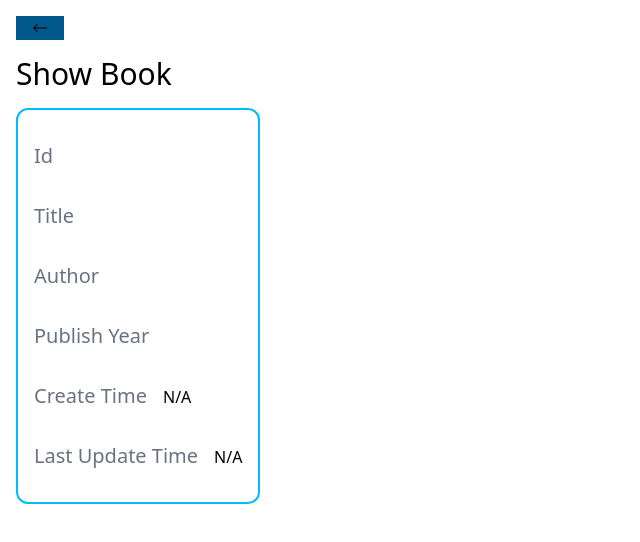
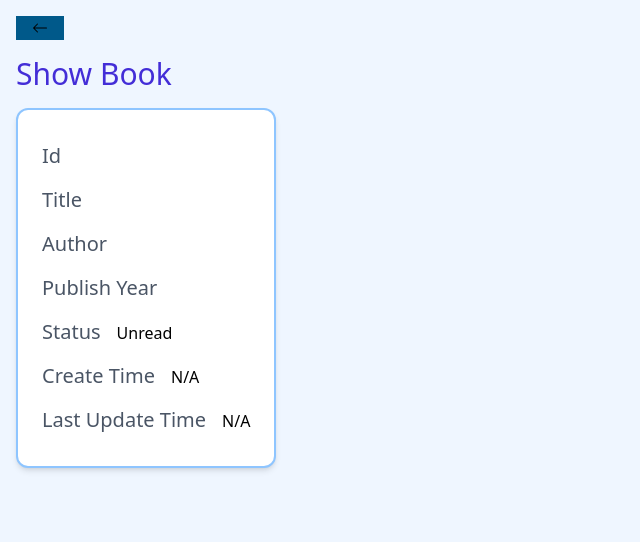
Before and after one commit to rseth06a-bit/MERN-stack-project, a React (Vite) app in the folder frontend/: page /books/details/1 in a window 1280 px wide. Shown: the top 542 px of the page, without its empty margins (0-640 px from the left). Built offline with nearby package versions, Linux system fonts and the light colour scheme; no server answers.

Commit message:
showbook read status updated

```diff
--- a/frontend/src/pages/ShowBook.jsx
+++ b/frontend/src/pages/ShowBook.jsx
@@ -24,38 +24,53 @@ const ShowBook = () => {
   }, [id]);
 
   return (
-    <div className="p-4">
+    <div className="p-4 bg-blue-50 min-h-screen">
       <BackButton />
-      <h1 className="text-3xl my-4">Show Book</h1>
+      <h1 className="text-3xl my-4 text-indigo-700">Show Book</h1>
 
       {loading ? (
         <Spinner />
       ) : (
-        <div className="flex flex-col border-2 border-sky-400 rounded-xl w-fit p-4">
-          <div className="my-4">
-            <span className="text-xl mr-4 text-gray-500">Id</span>
+        <div className="flex flex-col border-2 border-blue-300 rounded-xl shadow-md bg-white w-fit p-6">
+          <div className="my-2">
+            <span className="text-xl mr-4 text-gray-600">Id</span>
             <span>{book._id}</span>
           </div>
-          <div className="my-4">
-            <span className="text-xl mr-4 text-gray-500">Title</span>
+          <div className="my-2">
+            <span className="text-xl mr-4 text-gray-600">Title</span>
             <span>{book.title}</span>
           </div>
-          <div className="my-4">
-            <span className="text-xl mr-4 text-gray-500">Author</span>
+          <div className="my-2">
+            <span className="text-xl mr-4 text-gray-600">Author</span>
             <span>{book.author}</span>
           </div>
-          <div className="my-4">
-            <span className="text-xl mr-4 text-gray-500">Publish Year</span>
+          <div className="my-2">
+            <span className="text-xl mr-4 text-gray-600">Publish Year</span>
             <span>{book.publishYear}</span>
           </div>
-          <div className="my-4">
-            <span className="text-xl mr-4 text-gray-500">Create Time</span>
+
+          {/* New fields */}
+          <div className="my-2">
+            <span className="text-xl mr-4 text-gray-600">Status</span>
+            <span className="capitalize">{book.status || 'Unread'}</span>
+          </div>
+          {book.status === 'read' && (
+            <div className="my-2">
+              <span className="text-xl mr-4 text-gray-600">Read At</span>
+              <span>
+                {book.readAt ? new Date(book.readAt).toLocaleDateString() : 'N/A'}
+              </span>
+            </div>
+          )}
+
+          <div className="my-2">
+            <span className="text-xl mr-4 text-gray-600">Create Time</span>
             <span>
               {book.createdAt ? new Date(book.createdAt).toString() : 'N/A'}
             </span>
           </div>
-          <div className="my-4">
-            <span className="text-xl mr-4 text-gray-500">Last Update Time</span>
+          <div className="my-2">
+            <span className="text-xl mr-4 text-gray-600">Last Update Time</span>
             <span>
               {book.updatedAt ? new Date(book.updatedAt).toString() : 'N/A'}
             </span>
```
